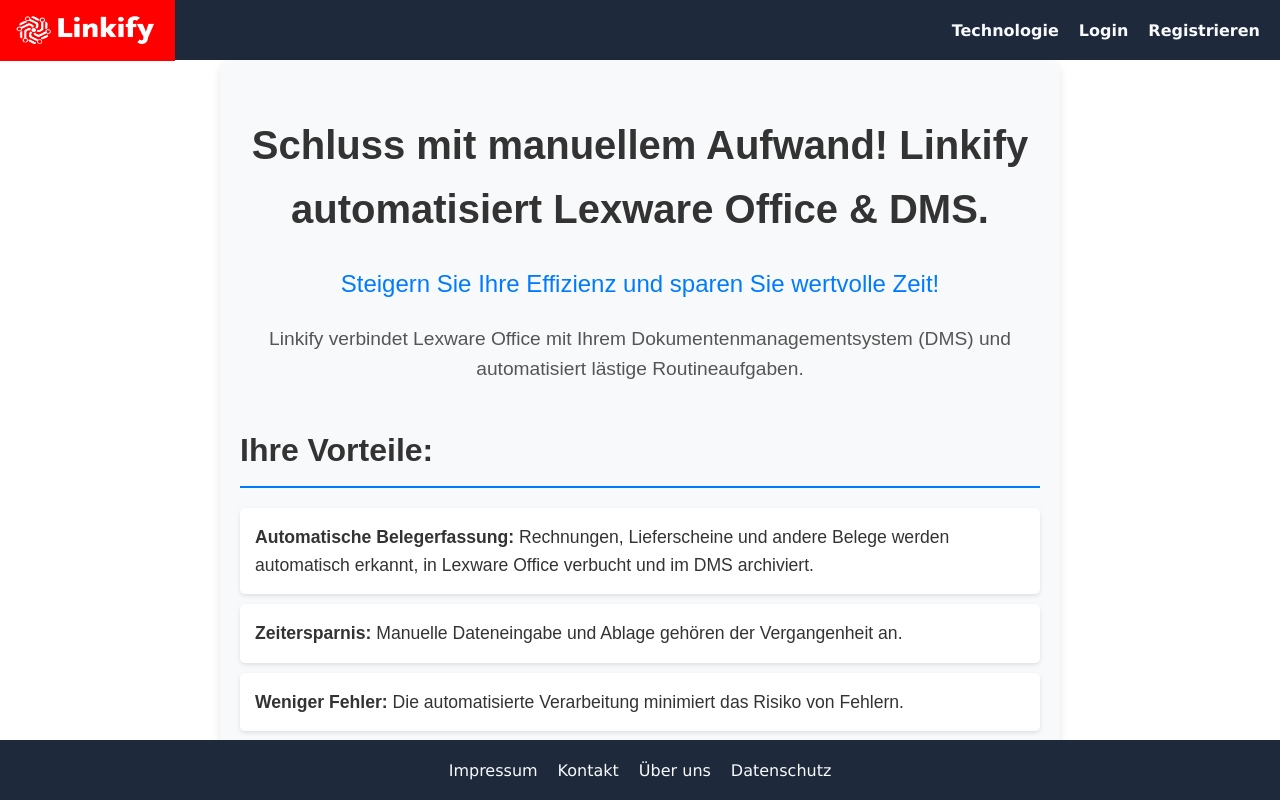
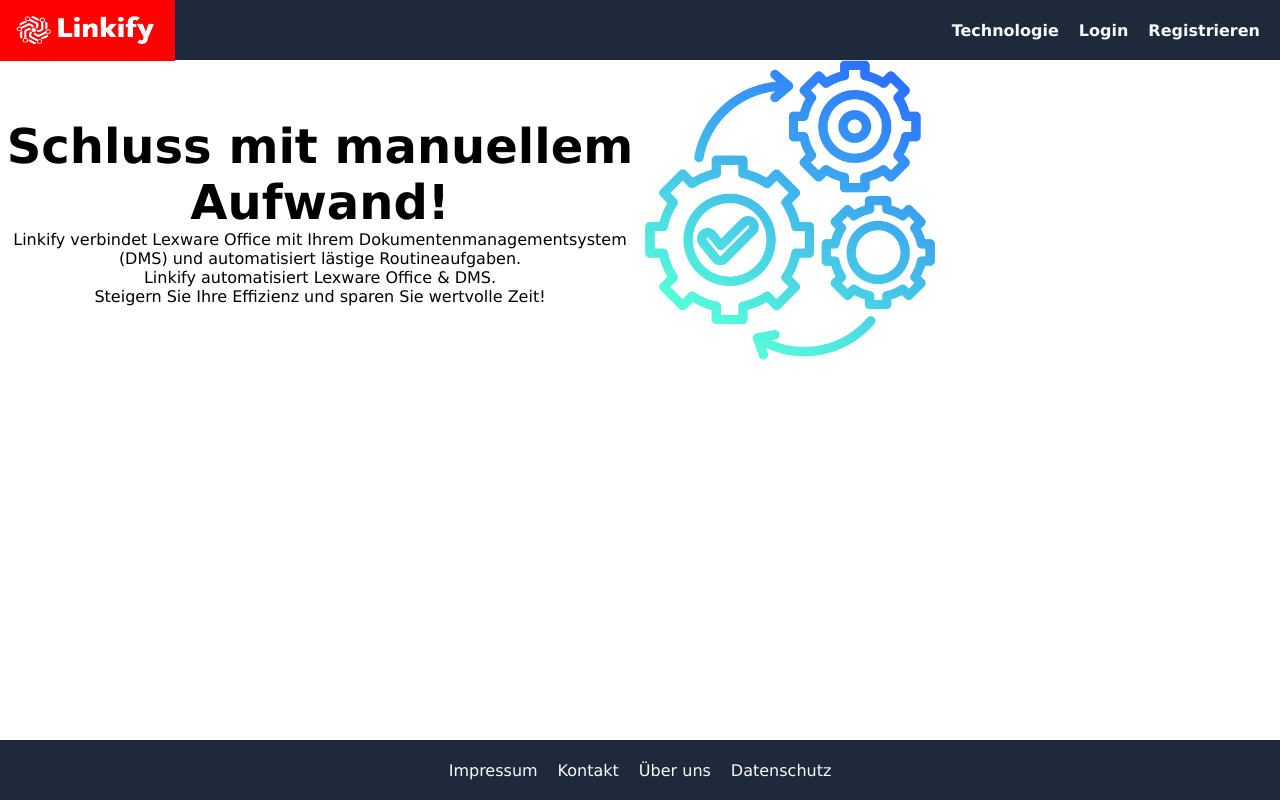
Before and after one commit to RalfHof/nextjs-boilerplate, a Next.js app: page /info in a window 1280 px wide. Shown: the top 800 px of the page. Built offline with nearby package versions, Linux system fonts and the light colour scheme.

Commit message:
New Feautes Akin

```diff
--- a/src/app/info/page.tsx
+++ b/src/app/info/page.tsx
@@ -1,55 +1,7 @@
+import Image from 'next/image';
 import React from 'react';
 
 export default function InfoPage() {
-  return (
-    <div style={styles.container}>
-      {/* Einführung */}
-      <section style={styles.introduction}>
-        <h1 style={styles.mainTitle}>
-          Schluss mit manuellem Aufwand! Linkify automatisiert Lexware Office & DMS.
-        </h1>
-        <p style={styles.highlightText}>Steigern Sie Ihre Effizienz und sparen Sie wertvolle Zeit!</p>
-        <p style={styles.description}>
-          Linkify verbindet Lexware Office mit Ihrem Dokumentenmanagementsystem (DMS) und automatisiert lästige
-          Routineaufgaben.
-        </p>
-      </section>
-
-
-      {/* Vorteile */}
-      <section style={styles.section}>
-        <h2 style={styles.sectionTitle}>Ihre Vorteile:</h2>
-        <ul style={styles.list}>
-          {advantages.map((advantage, index) => (
-            <li key={index} style={styles.listItem}>
-              <strong>{advantage.title}</strong> {advantage.description}
-            </li>
-          ))}
-        </ul>
-      </section>
-
-      {/* Features */}
-      <section style={styles.section}>
-        <h2 style={styles.sectionTitle}>Linkify bietet Ihnen:</h2>
-        <ul style={styles.list}>
-          {features.map((feature, index) => (
-            <li key={index} style={styles.listItem}>
-              <strong>{feature.title}</strong> {feature.description}
-            </li>
-          ))}
-        </ul>
-      </section>
-
-      {/* Abschluss */}
-      <section style={styles.conclusion}>
-        <p style={styles.finalText}>
-          Linkify ist die ideale Lösung für alle Unternehmen, die ihre Prozesse optimieren und die Effizienz steigern
-          wollen.
-        </p>
-      </section>
-    </div>
-  );
-}
 
   const advantages = [
     {
@@ -99,68 +51,66 @@ const features = [
     },
   ];
 
-const styles: Record<string, React.CSSProperties> = {
-  container: {
-    fontFamily: 'Arial, sans-serif',
-    color: '#333',
-    lineHeight: 1.6,
-    padding: '20px',
-    maxWidth: '800px',
-    margin: '0 auto',
-    backgroundColor: '#f8f9fa',
-    borderRadius: '10px',
-    boxShadow: '0 4px 8px rgba(0,0,0,0.1)',
-  },
-  introduction: {
-    textAlign: 'center',
-    marginBottom: '40px',
-  },
-  mainTitle: {
-    fontSize: '2.5rem',
-    fontWeight: 'bold',
-    color: '#333',
-    marginBottom: '20px',
-  },
-  highlightText: {
-    fontSize: '1.5rem',
-    color: '#007bff',
-    marginBottom: '20px',
-  },
-  description: {
-    fontSize: '1.2rem',
-    color: '#555',
-    marginBottom: '20px',
-  },
-  section: {
-    marginBottom: '40px',
-  },
-  sectionTitle: {
-    fontSize: '2rem',
-    fontWeight: 'bold',
-    color: '#333',
-    marginBottom: '20px',
-    borderBottom: '2px solid #007bff',
-    paddingBottom: '10px',
-  },
-  list: {
-    listStyle: 'none',
-    padding: 0,
-  },
-  listItem: {
-    backgroundColor: '#fff',
-    padding: '15px',
-    borderRadius: '5px',
-    marginBottom: '10px',
-    boxShadow: '0 2px 4px rgba(0,0,0,0.1)',
-    fontSize: '1.1rem',
-  },
-  conclusion: {
-    textAlign: 'center',
-    marginTop: '40px',
-  },
-  finalText: {
-    fontSize: '1.3rem',
-    fontWeight: 'bold',
-    color: '#333',
-  },
-};
+  return (<>
+    <div id="ContainerInfo">
+      <div id="ContainerHeader">
+        <div id="ContentInHeader">
+          <h1 className="RemoveMarginAndPaddingAll" style={{ fontSize: "3rem" }}>
+            Schluss mit manuellem Aufwand!
+          </h1>
+
+          <p className="RemoveMarginAndPaddingAll">
+            Linkify verbindet Lexware Office mit Ihrem Dokumentenmanagementsystem (DMS) und automatisiert
+            lästige Routineaufgaben.
+          </p>
+
+          <p className="RemoveMarginAndPaddingAll">
+            Linkify automatisiert Lexware Office & DMS.
+          </p>
+
+          <p className="RemoveMarginAndPaddingAll">
+            Steigern Sie Ihre Effizienz und sparen Sie wertvolle Zeit!
+          </p>
+
+        </div>
+
+        <div id="ContentInHeaderImg">
+          <Image
+            src="/img/Automate.png"
+            alt="Automate"
+            width={300}
+            height={300}
+          />
+        </div>
+      </div>
+
+
+
+
+
+      {/*  <h2  className='RemoveMarginAndPaddingAll'>Ihre Vorteile:</h2>
+        <ul  className='RemoveMarginAndPaddingAll'>
+          {advantages.map((advantage, index) => (
+            <li key={index}  className='RemoveMarginAndPaddingAll' >
+              <strong>{advantage.title}</strong> {advantage.description}
+            </li>
+          ))}
+        </ul>
+
+        <h2  className='RemoveMarginAndPaddingAll'>Linkify bietet Ihnen:</h2>
+        <ul  className='RemoveMarginAndPaddingAll'>
+          {features.map((feature, index) => (
+            <li  className='RemoveMarginAndPaddingAll' key={index} >
+              <strong>{feature.title}</strong> {feature.description}
+            </li>
+          ))}
+        </ul>
+
+        <p  className='RemoveMarginAndPaddingAll'>
+          Linkify ist die ideale Lösung für alle Unternehmen, die ihre Prozesse optimieren und die Effizienz steigern
+          wollen.
+        </p> */}
+    </div>
+  </>
+  )
+}
--- a/src/globals.css
+++ b/src/globals.css
@@ -6,7 +6,6 @@ html,
   height: 100vh;
   font-family: Verdana, Geneva, Tahoma, sans-serif;
 }
-
 
 /* Header Styles */
 .header {
@@ -497,3 +496,48 @@ a:hover {
   background-color: #e04e4e;
   transform: translateY(-3px);
 }
+
+/* --------------------------------------- */
+
+#ContainerInfo {
+  display: grid;
+  grid-template-columns: 1fr;
+  width: 100%;
+  height: 100%;
+}
+
+#ContainerHeader {
+  display: grid;
+  grid-template-columns: 1fr 1fr;
+  width: 100%;
+  align-items: center;
+  height: fit-content;
+  margin: 0;
+  padding: 0;
+}
+
+#ContentInHeader {
+  width: 100%;
+  text-align: center;
+}
+
+#ContentInHeaderImg {
+  width: 50%;
+  text-align: left;
+}
+
+
+@media (max-width: 768px) {
+  #ContainerHeader {
+    grid-template-columns: 1fr;
+  }
+
+  #ContentInHeaderImg {
+    margin-top: 20px;
+  }
+}
+
+.RemoveMarginAndPaddingAll {
+  margin: 0;
+  padding: 0;
+}
```
Also changed, not shown: public/img/Automate.png (added). Lines whose indentation alone changed are shown as unchanged.
